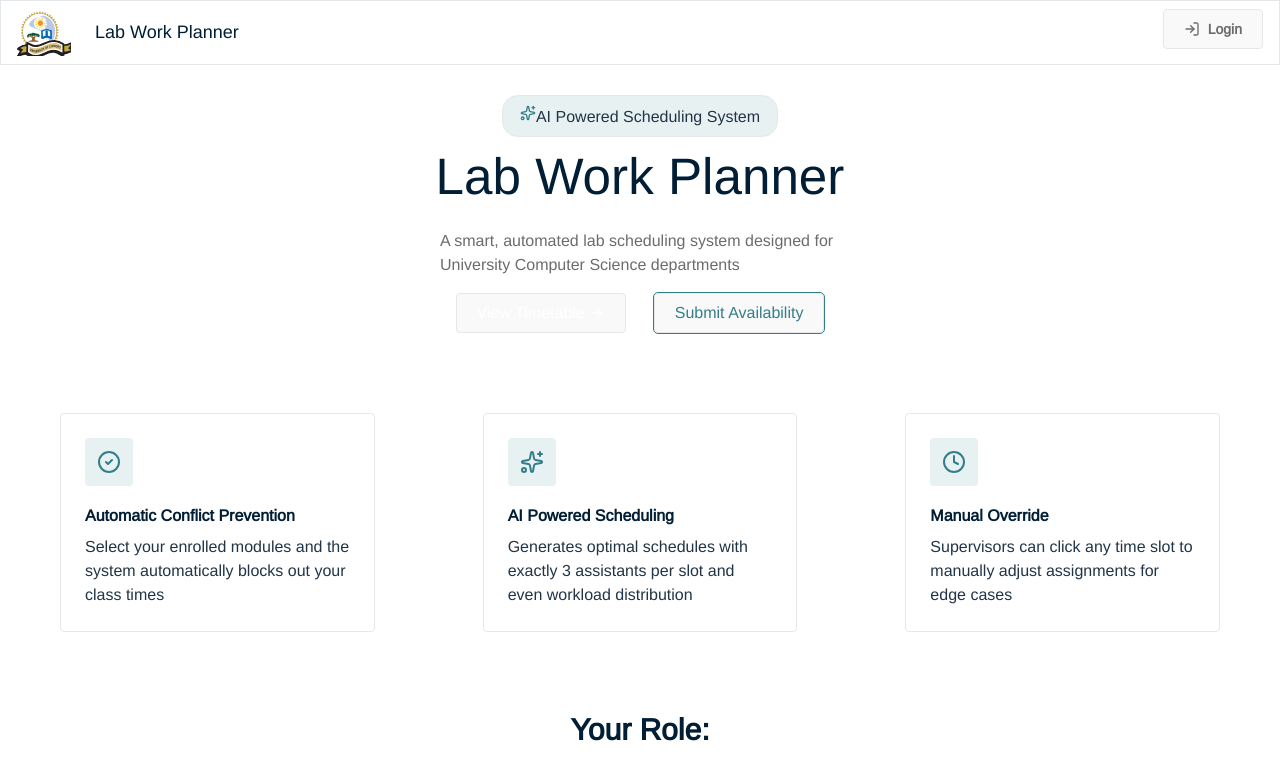
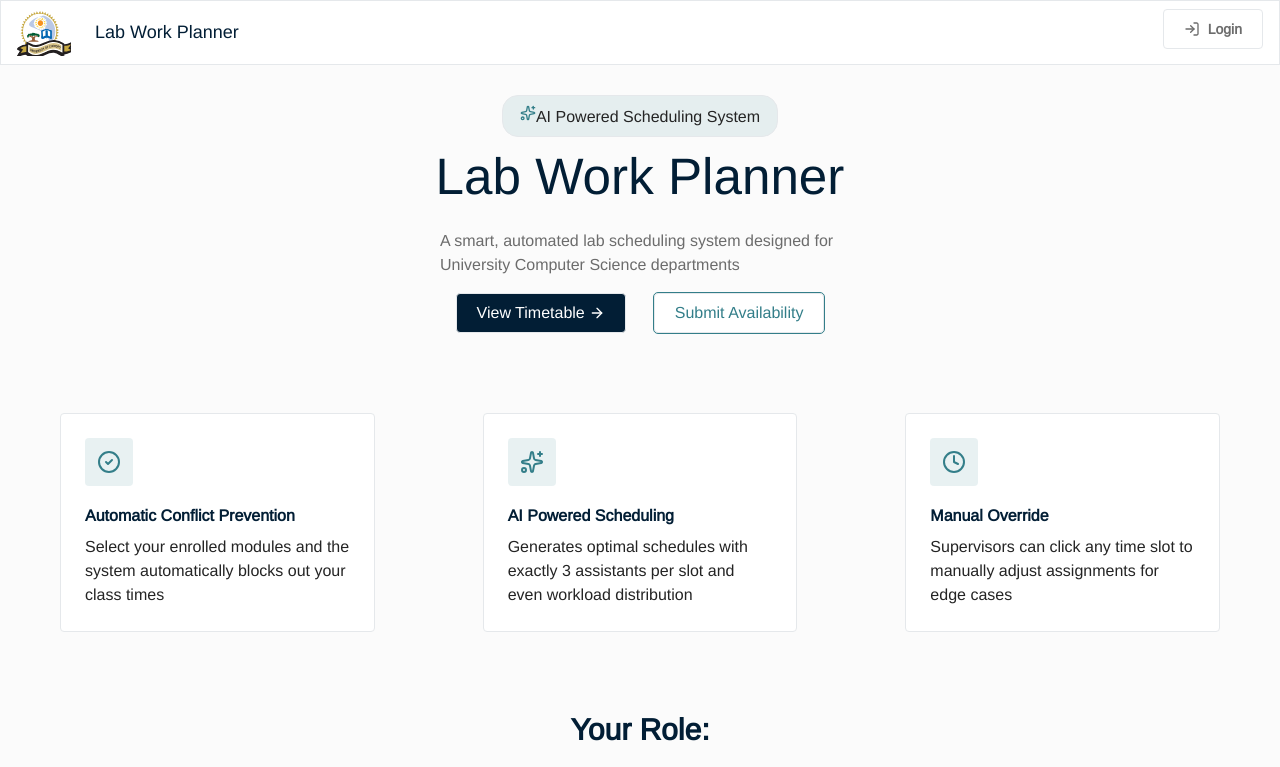
Before and after one commit to mothibimalebana/lab-work-planner, a React (Vite) app: page / in a window 1280 px wide. Shown: the top 767 px of the page. Built offline with nearby package versions, Linux system fonts and the light colour scheme.

Commit message:
style: updated buttons on breadcrumbs component

```diff
--- a/src/index.css
+++ b/src/index.css
@@ -144,20 +144,11 @@
   text-align: center;
 
 }
+button:focus-visible {
+  outline: none;
+}
 
 
-@media (prefers-color-scheme: light) {
-  :root {
-    color: #213547;
-    background-color: #ffffff;
-  }
-  a:hover {
-    color: #747bff;
-  }
-  button {
-    background-color: #f9f9f9;
-  }
-}
 
 table {
   border-radius: 0.25rem;
```
